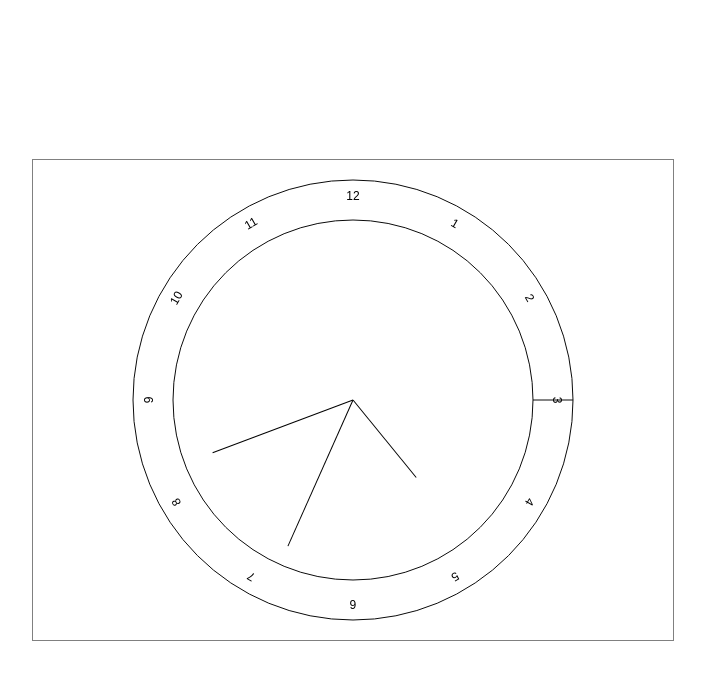
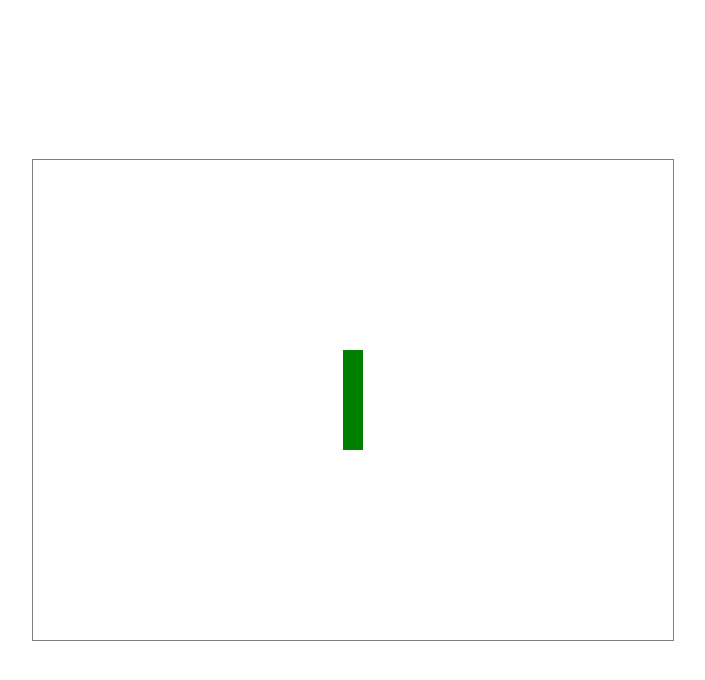
Before and after one commit to LeTrungPhong/Game-developer-training, a plain HTML site: page Practice/RotationBasics.html in a window 1280 px wide. Shown: the whole page, without its empty margins (287-992 px from the left). Drawn offline with Linux system fonts and the light colour scheme.

Commit message:
feat: Complete practice in Rotation Basics

```diff
--- a/Practice/RotationBasics.html
+++ b/Practice/RotationBasics.html
@@ -37,7 +37,9 @@
         createObject();
 
         // window.requestAnimationFrame(gameLoop);
-        window.requestAnimationFrame(gameLoop2);
+        // window.requestAnimationFrame(gameLoop2);
+        startEventMouseMove();
+        window.requestAnimationFrame(gameLoop3);
     });
 
     let rectangle = {
@@ -223,5 +225,55 @@
         window.requestAnimationFrame(gameLoop2);
     }
 
+    // Practice 3
+
+    let rectangleP3 = {
+        x: localeCenter.x,
+        y: localeCenter.y,
+        width: 20,
+        height: 100,
+        rotation: 0,
+        draw() {
+
+            context.beginPath();
+            context.save();
+            context.translate(rectangleP3.x, rectangleP3.y);
+            context.rotate(rectangleP3.rotation);
+            context.fillStyle = 'green';
+            context.fillRect(-rectangleP3.width / 2, -rectangleP3.height / 2, rectangleP3.width, rectangleP3.height);
+            context.fill();
+            context.restore();
+        }
+    }
+
+    function gameLoop3(timeStamp) {
+        secondsPassed = (timeStamp - oldTimeStamp) / 1000;
+        oldTimeStamp = timeStamp;
+
+        clearCanvas();
+
+        rectangleP3.draw();
+
+        window.requestAnimationFrame(gameLoop3);
+    }
+
+    function startEventMouseMove() {
+        canvas.addEventListener("mousemove", (event) => {
+            const rect = canvas.getBoundingClientRect();
+            let mouseX = event.clientX - rect.left - rectangleP3.x;
+            let mouseY = event.clientY - rect.top - rectangleP3.y;
+
+            let conner = 0;
+
+            if((mouseX > 0 && mouseY > 0) || (mouseX < 0 && mouseY < 0)) {
+                conner = Math.atan2(Math.sqrt((mouseY) * (mouseY)), Math.sqrt((mouseX) * (mouseX))) + Math.PI / 2;
+            } else {
+                conner = Math.atan2(Math.sqrt((mouseX) * (mouseX)), Math.sqrt((mouseY) * (mouseY)));
+            }
+            console.log(conner);
+            rectangleP3.rotation = conner;
+        });
+    }
+
 </script>
 </html>
```
